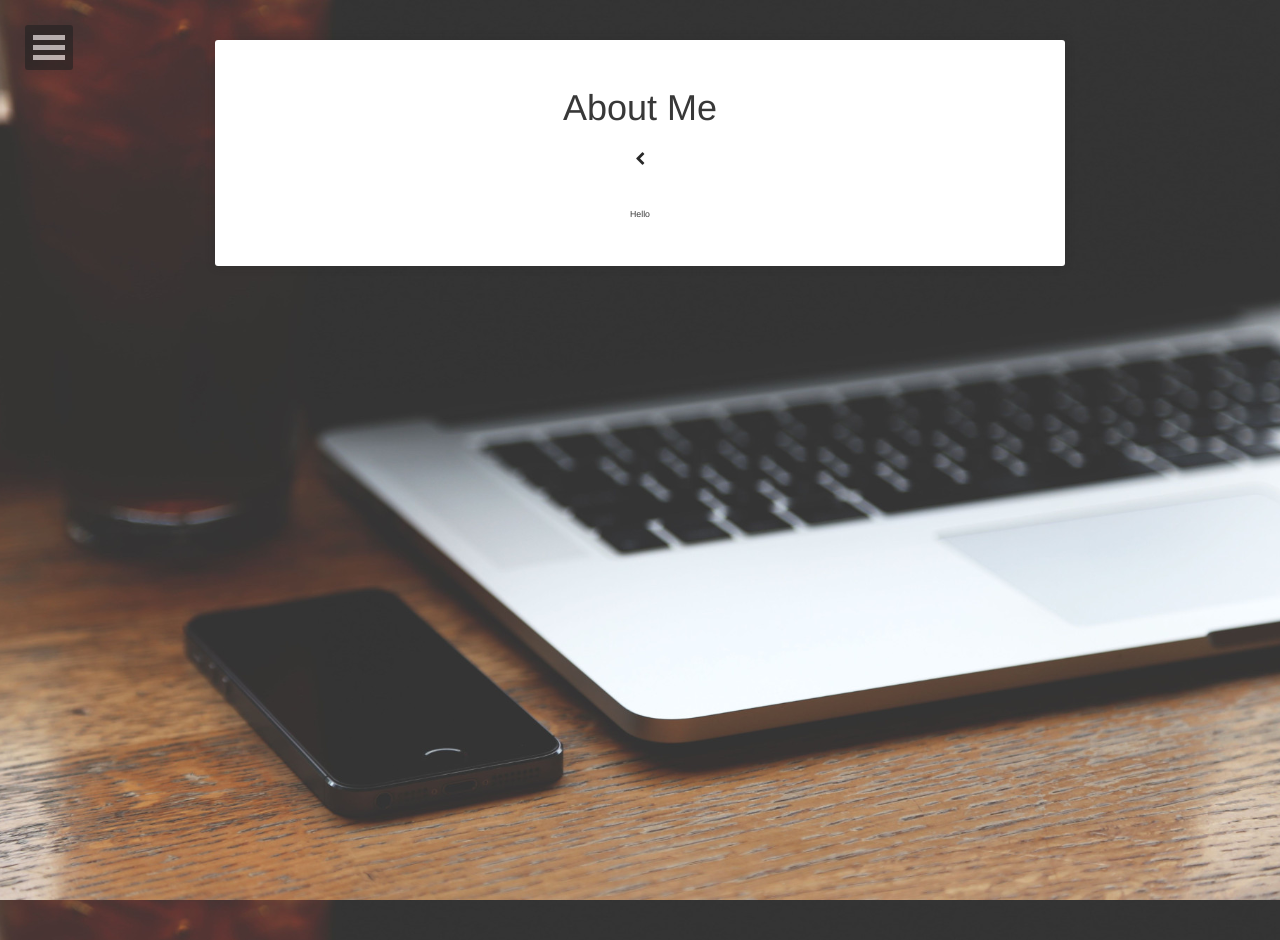
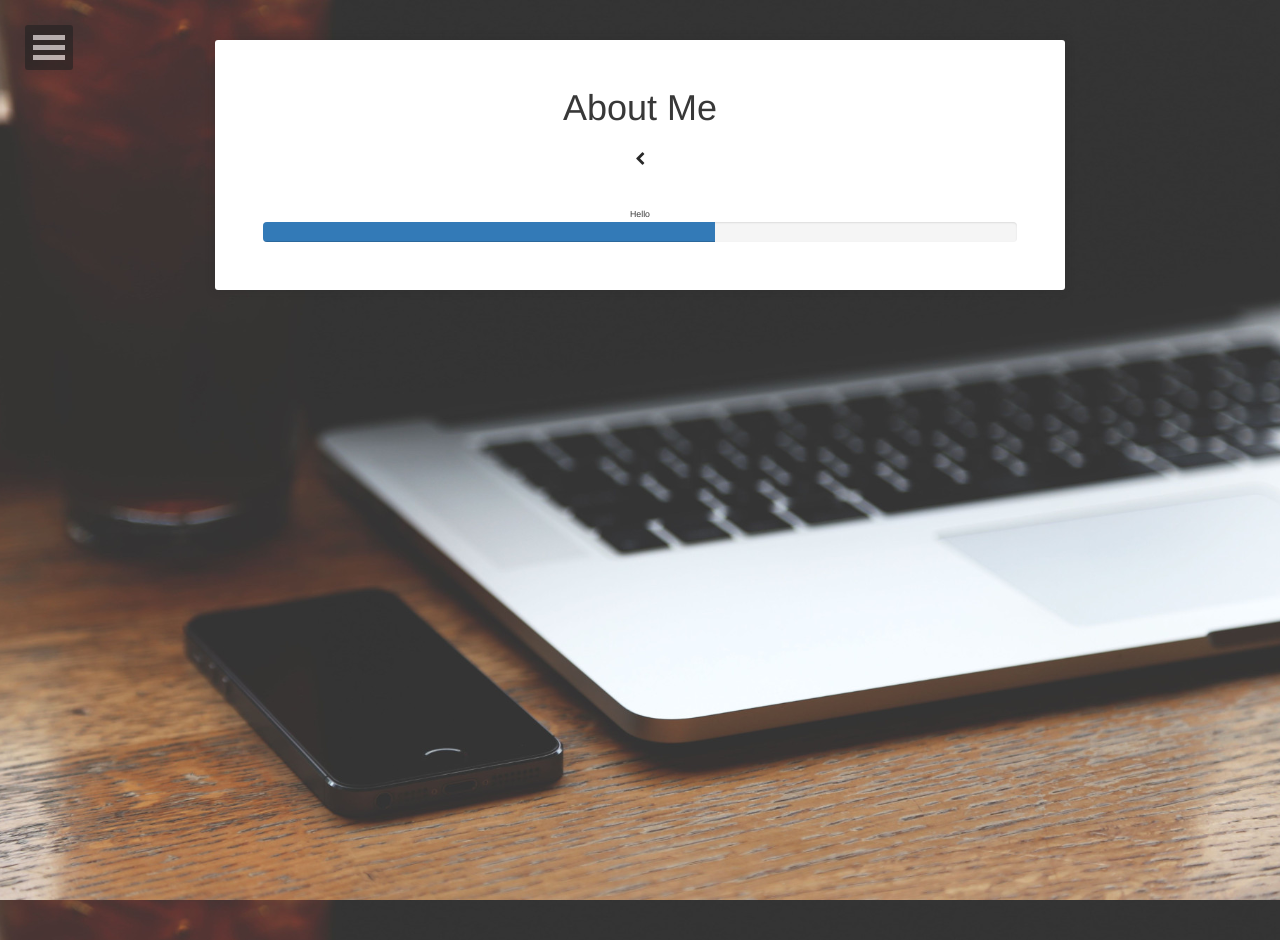
Before and after one commit to ymo13/ymo13.github.io, a Jekyll site: the page built from about/index.md, in a window 1280 px wide. Built offline with Jekyll 4.4.1, drawn with Linux system fonts in a browser that asks for light colours.

Commit message:
progress bar test

```diff
--- a/about/index.md
+++ b/about/index.md
@@ -7,3 +7,6 @@ comments: false
 ---
 
 <center>Hello</center>
+<div class="progress">
+        <div class="progress-bar" role="progressbar" aria-valuenow="60" aria-valuemin="0" aria-valuemax="100" style="width: 60%;"><span class="sr-only">60% Complete</span></div>
+</div>
```
